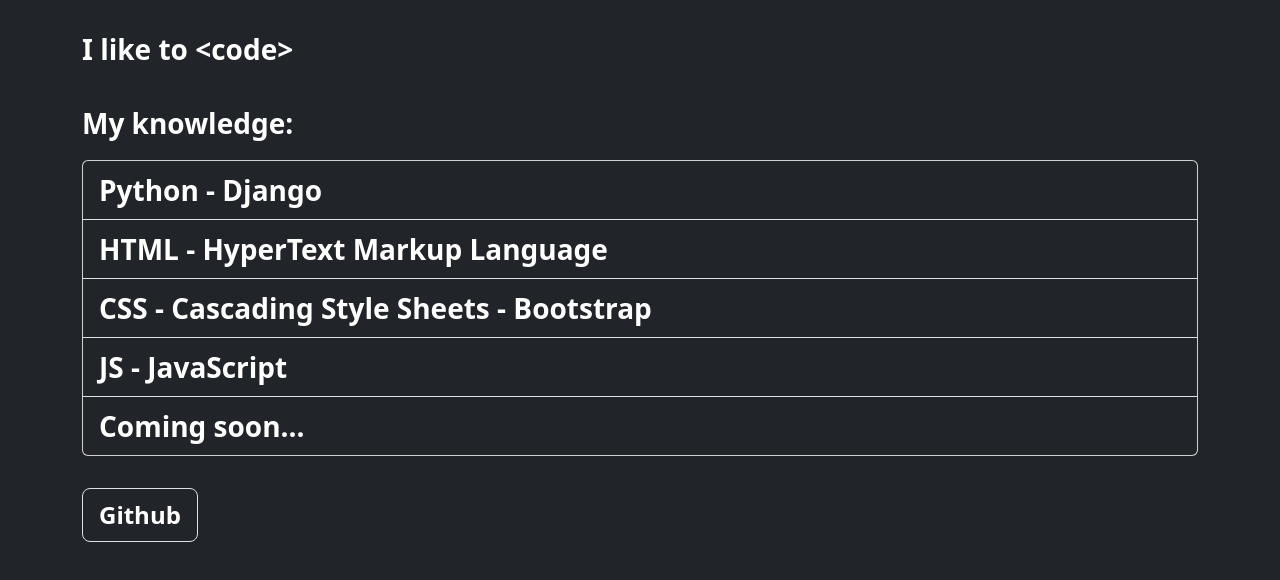
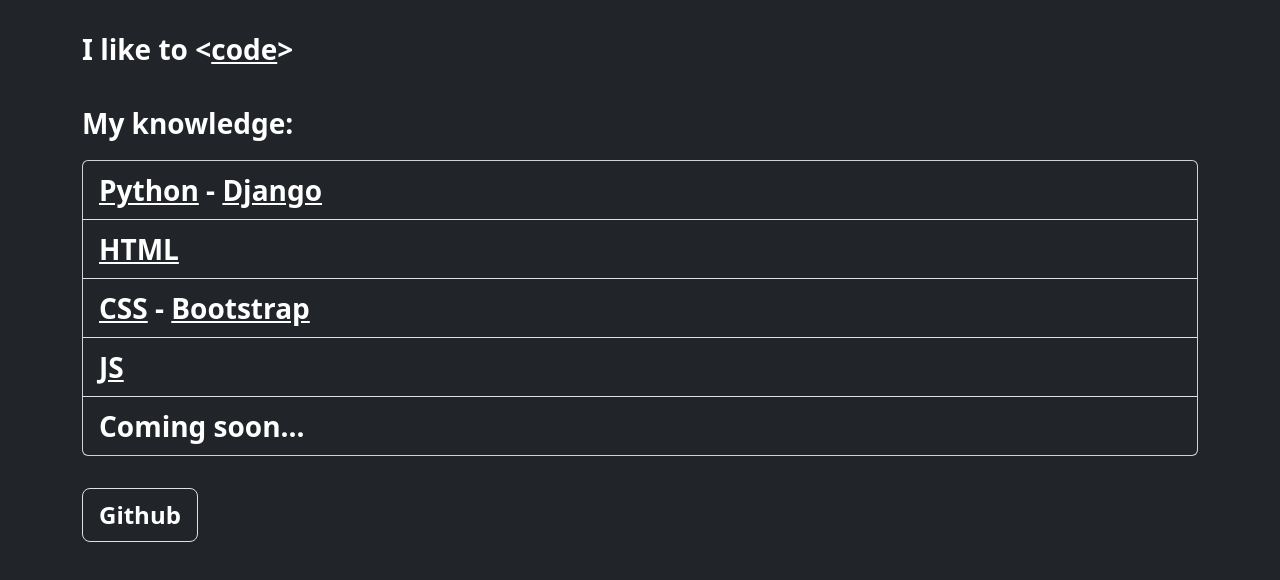
Before and after one commit to yarikopython/yarikopython.github.io, a plain HTML site: page index.html in a window 1280 px wide. Shown: the part 186-766 px from the top of the page. Drawn offline with nearby package versions, Linux system fonts and the light colour scheme.

Commit message:
added anchor tags and changed little bit the structure

```diff
--- a/index.html
+++ b/index.html
@@ -4,9 +4,10 @@
     <meta charset="UTF-8">
     <meta name="viewport" content="width=device-width, initial-scale=1.0">
     <link href="https://cdn.jsdelivr.net/npm/bootstrap@5.3.6/dist/css/bootstrap.min.css" rel="stylesheet" integrity="sha384-4Q6Gf2aSP4eDXB8Miphtr37CMZZQ5oXLH2yaXMJ2w8e2ZtHTl7GptT4jmndRuHDT" crossorigin="anonymous">
-    <script src="https://cdn.jsdelivr.net/npm/bootstrap@5.3.6/dist/js/bootstrap.bundle.min.js" integrity="sha384-j1CDi7MgGQ12Z7Qab0qlWQ/Qqz24Gc6BM0thvEMVjHnfYGF0rmFCozFSxQBxwHKO" crossorigin="anonymous"></script>
     <title>Darkness - Bio</title>
 </head>
+
+<body class="bg-dark">
   <header class="header bg-dark p-3 ">
     <nav class="navbar navbar-expand-lg navbar-dark">
       <div class="container-fluid">
@@ -23,8 +24,6 @@
       </div>
     </nav>
   </header>
-
-<body class="bg-dark">
     <div class="container">
         <div class="mb-5">
             <h1 class="text-white">Welcome to my Bio!</h1>
@@ -33,23 +32,23 @@
 
                 <hr class="border border-0">
 
-                <p class="text-white fs-3"><strong>I like to &lt;code&gt; </strong></p>
+                <p class="text-white fs-3"><strong>I like to &lt;<a href="https://en.wikipedia.org/wiki/Computer_programming" class="text-reset">code</a>&gt; </strong></p>
 
                 <hr class="border border-0">
 
                 <p class="text-white fs-3"><strong>My knowledge:</strong></p>
                 <div class="card">
                     <ul class="list-group list-group-flush">
-                        <li class="list-group-item bg-dark text-white fs-3"><strong>Python - Django</strong></li>
-                        <li class="list-group-item bg-dark text-white fs-3"><strong>HTML - HyperText Markup Language</strong></li>
-                        <li class="list-group-item bg-dark text-white fs-3"><strong>CSS - Cascading Style Sheets - Bootstrap</strong></li>
-                        <li class="list-group-item bg-dark text-white fs-3"><strong>JS - JavaScript</strong></li>
+                        <li class="list-group-item bg-dark text-white fs-3"><strong><a href="https://www.python.org/" class="text-reset">Python</a> - <a href="https://www.djangoproject.com/" class="text-reset">Django</a></strong></li>
+                        <li class="list-group-item bg-dark text-white fs-3"><strong><a href="https://en.wikipedia.org/wiki/HTML" class="text-reset">HTML</a></strong></li>
+                        <li class="list-group-item bg-dark text-white fs-3"><strong><a href="https://en.wikipedia.org/wiki/Cascading_Style_Sheets" class="text-reset">CSS</a> - <a href="https://en.wikipedia.org/wiki/Bootstrap_(front-end_framework)" class="text-reset">Bootstrap</a></strong></li>
+                        <li class="list-group-item bg-dark text-white fs-3"><strong><a href="https://en.wikipedia.org/wiki/JavaScript" class="text-reset">JS</a></strong></li>
                         <li class="list-group-item bg-dark text-white fs-3"><strong>Coming soon...</strong></li>
                     </ul>
 
                 </div>
                 <hr class="border border-0">
-                <a class="text-reset fs-4 border btn btn-lg " href="https://github.com/yarikopython"><strong class="text-white">Github</strong></a>
+                <a class="text-reset fs-4 border btn btn-lg" href="https://github.com/yarikopython"><strong class="text-white">Github</strong></a>
             </div>
         </div>
     </div>
```
Also changed, not shown: projects.html (+3 -4 lines). Lines whose indentation alone changed are shown as unchanged.
